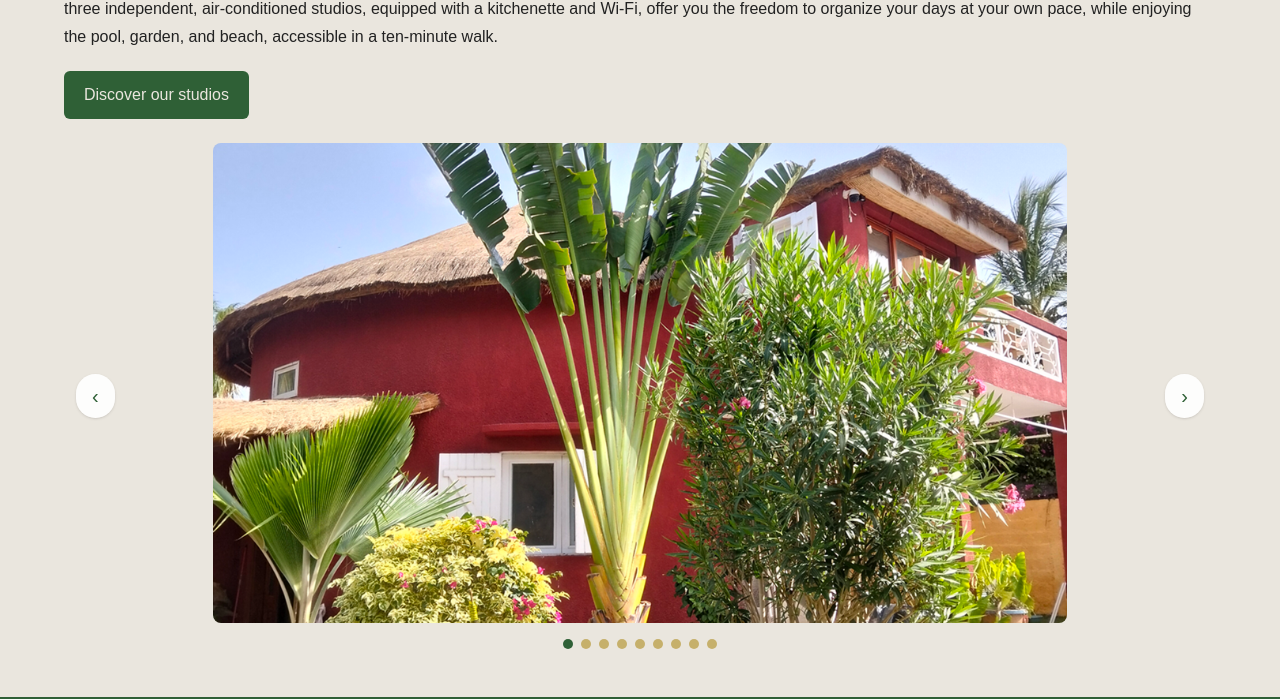
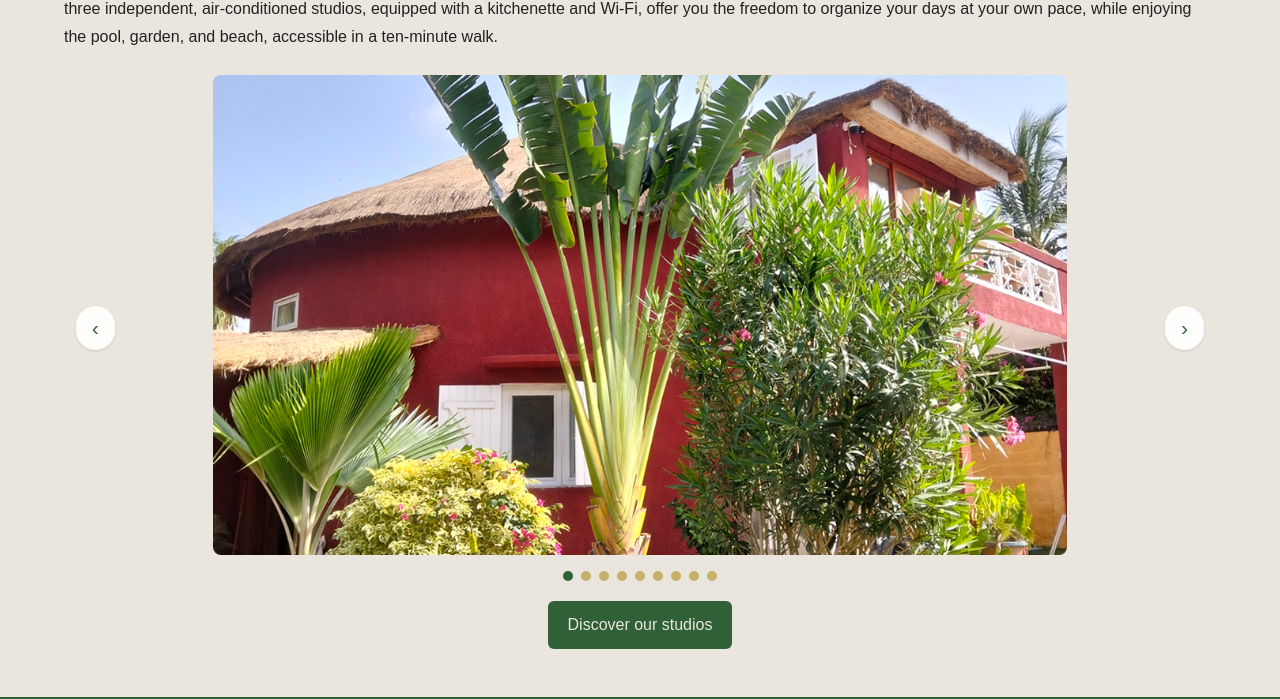
Before and after one commit to zohra-b/noppalu, a Next.js app: page /en in a window 1280 px wide. Shown: the part 251-950 px from the top of the page. Built offline with nearby package versions, Linux system fonts and the light colour scheme; no server answers; the database is empty.

Commit message:
bouton 'decouvrir nos studios'  page d'accueil passé sous le carrousel

```diff
--- a/src/app/[locale]/page.tsx
+++ b/src/app/[locale]/page.tsx
@@ -41,12 +41,17 @@ export default async function Home({
               {t("intro")}
             </p>
 
-            <Button href="/bungalows" className="mt-5">
+            {/* <Button href="/bungalows" className="mt-5">
               {t("voirStudios")}
-            </Button>
+            </Button> */}
           </div>
 
           <Gallery photos={photosAccueil} priority />
+        </div>
+        <div className="mx-auto w-fit grid items-center">
+          <Button href="/bungalows" className="mt-5">
+              {t("voirStudios")}
+            </Button>
         </div>
       </section>
     </main>
```
